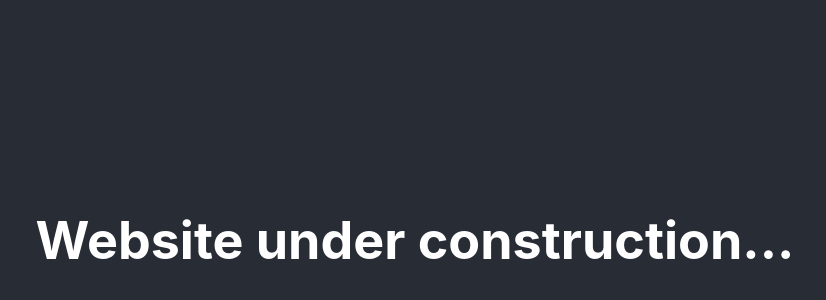
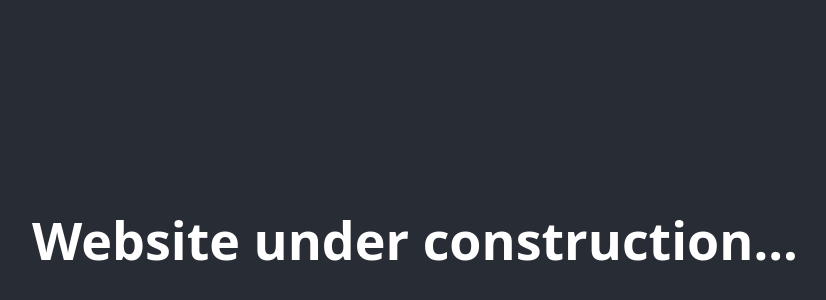
Before and after one commit to dabinderudhan/my-portfolio, a React (Create React App) app: page / in a window 1280 px wide. Shown: the part 160-460 px from the top of the page, without its empty margins (225-1051 px from the left). Built offline with nearby package versions, Linux system fonts and the light colour scheme.

Commit message:
Update index.css

```diff
--- a/src/index.css
+++ b/src/index.css
@@ -1,13 +1,23 @@
-body {
-  margin: 0;
-  font-family: -apple-system, BlinkMacSystemFont, 'Segoe UI', 'Roboto', 'Oxygen',
-    'Ubuntu', 'Cantarell', 'Fira Sans', 'Droid Sans', 'Helvetica Neue',
-    sans-serif;
-  -webkit-font-smoothing: antialiased;
-  -moz-osx-font-smoothing: grayscale;
+:root{
+  --bg:#0b0f14;
+  --panel:#0f1722;
+  --text:#e9eef7;
+  --muted:#a9b4c4;
+  --line:rgba(255,255,255,.10);
+  --shadow: 0 10px 30px rgba(0,0,0,.35);
+  --radius: 18px;
 }
 
-code {
-  font-family: source-code-pro, Menlo, Monaco, Consolas, 'Courier New',
-    monospace;
+*{ box-sizing:border-box; }
+html,body{ margin:0; padding:0; }
+body{
+  font-family: ui-sans-serif, system-ui, -apple-system, Segoe UI, Roboto, Arial;
+  background:
+    radial-gradient(1200px 700px at 25% -10%, rgba(125,211,252,.18), transparent 55%),
+    radial-gradient(1200px 700px at 85% 0%, rgba(167,139,250,.16), transparent 60%),
+    var(--bg);
+  color:var(--text);
+  line-height:1.55;
 }
+
+a{ color:inherit; }
```
